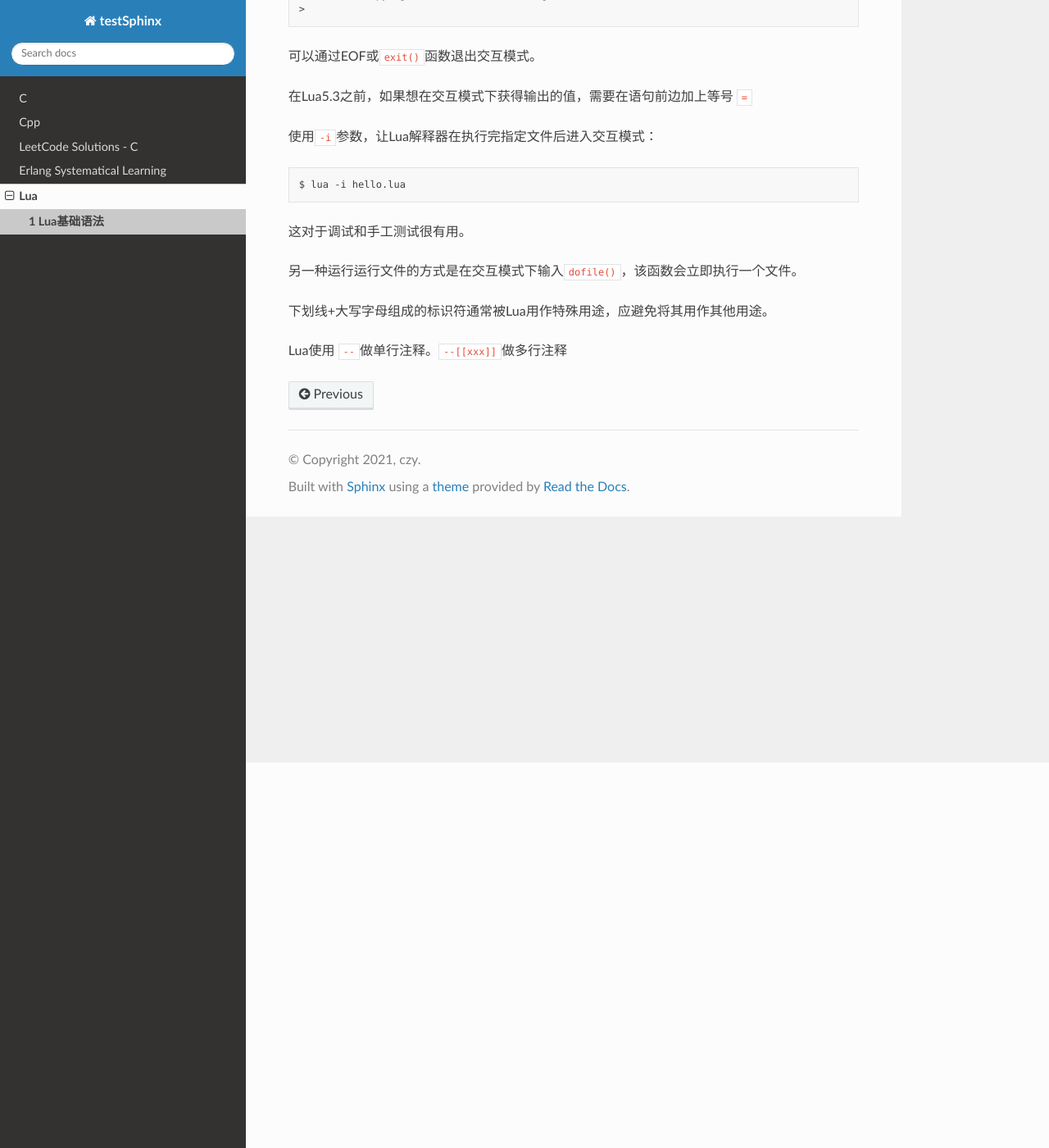
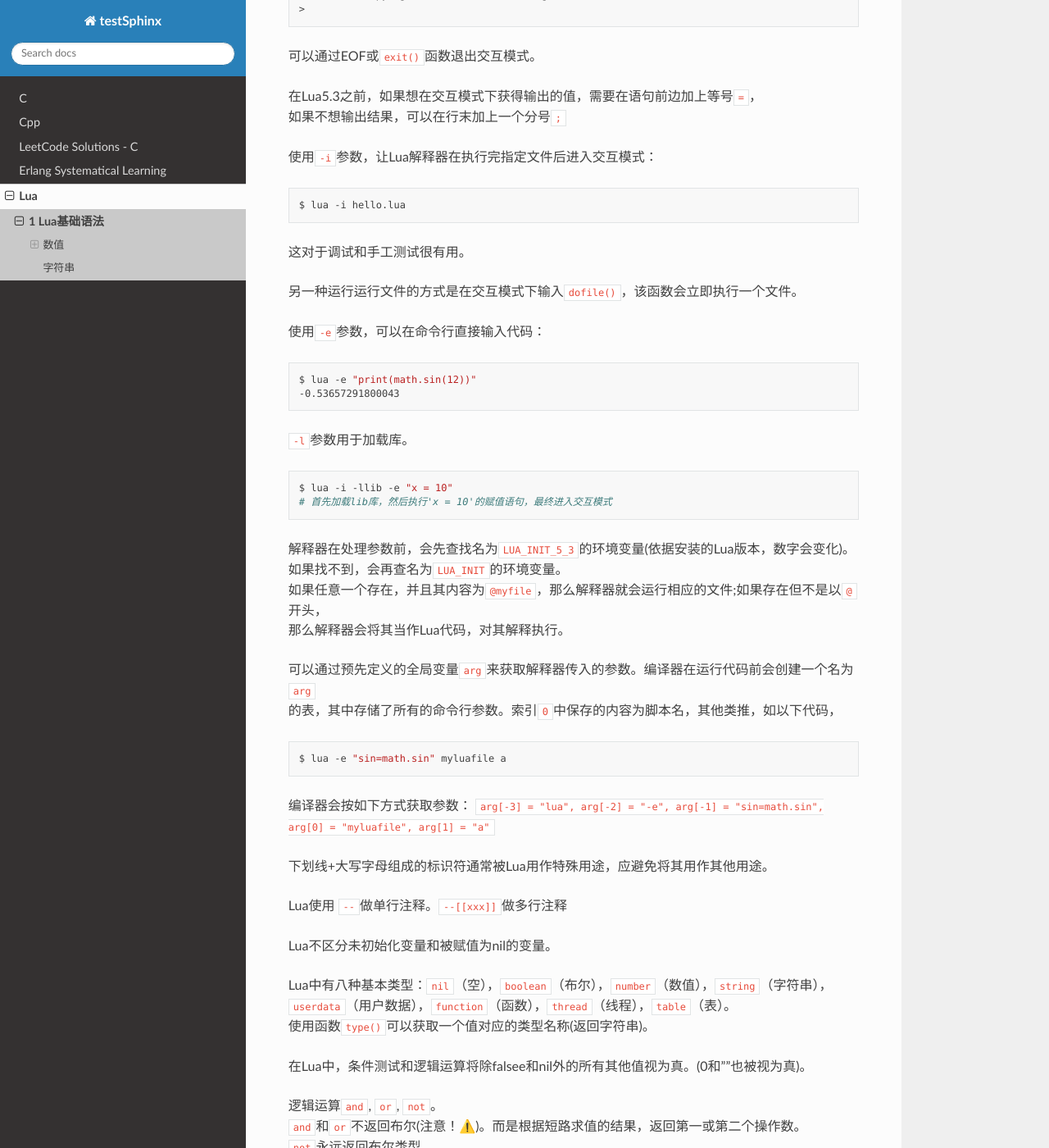
Before and after one commit to windweed/tmpForSphinx, a Sphinx documentation site: the page built from docs/source/Lua/Basic_Grammar.md, in a window 1280 px wide and 1400 px high, scrolled down 470 px. Shown: the whole window at 82% size. Built offline with Sphinx 7.4.7 and the Read the Docs theme 2.0.0, drawn with Linux system fonts in a browser that asks for light colours; pages that are not in the unit, such as notebooks, are missing from menus; some of the changed text lies outside the part shown.

Commit message:
lua number

````diff
--- a/docs/source/Lua/Basic_Grammar.md
+++ b/docs/source/Lua/Basic_Grammar.md
@@ -4,7 +4,6 @@
 ```shell
 $ lua hello.lua
 ```
-
 
 **Chunk**
 我们将Lua语言执行的每一段代码(e.g. 一个文件，交互模式下的一行)称为一个Chunk(程序段)，
@@ -18,7 +17,8 @@
 ```
 可以通过EOF或`exit()`函数退出交互模式。
 
-在Lua5.3之前，如果想在交互模式下获得输出的值，需要在语句前边加上等号 `=`
+在Lua5.3之前，如果想在交互模式下获得输出的值，需要在语句前边加上等号`=`，
+如果不想输出结果，可以在行末加上一个分号`;`
 
 使用`-i`参数，让Lua解释器在执行完指定文件后进入交互模式：
 ```shell
@@ -28,6 +28,134 @@
 
 另一种运行运行文件的方式是在交互模式下输入`dofile()`，该函数会立即执行一个文件。
 
+使用`-e`参数，可以在命令行直接输入代码：
+```shell
+$ lua -e "print(math.sin(12))"
+-0.53657291800043
+```
+
+`-l`参数用于加载库。
+```shell
+$ lua -i -llib -e "x = 10"
+# 首先加载lib库，然后执行'x = 10'的赋值语句，最终进入交互模式
+```
+
+解释器在处理参数前，会先查找名为`LUA_INIT_5_3`的环境变量(依据安装的Lua版本，数字会变化)。
+如果找不到，会再查名为`LUA_INIT`的环境变量。
+如果任意一个存在，并且其内容为`@myfile`，那么解释器就会运行相应的文件;如果存在但不是以`@`开头，
+那么解释器会将其当作Lua代码，对其解释执行。
+
+可以通过预先定义的全局变量`arg`来获取解释器传入的参数。编译器在运行代码前会创建一个名为`arg`
+的表，其中存储了所有的命令行参数。索引`0`中保存的内容为脚本名，其他类推，如以下代码，
+```shell
+$ lua -e "sin=math.sin" myluafile a
+```
+编译器会按如下方式获取参数：
+`arg[-3] = "lua", arg[-2] = "-e", arg[-1] = "sin=math.sin", arg[0] = "myluafile", arg[1] = "a"`
+
 下划线+大写字母组成的标识符通常被Lua用作特殊用途，应避免将其用作其他用途。
 
 Lua使用 `--`做单行注释。`--[[xxx]]`做多行注释
+
+Lua不区分未初始化变量和被赋值为nil的变量。
+
+Lua中有八种基本类型：`nil`（空），`boolean`（布尔），`number`（数值），`string`（字符串），
+`userdata`（用户数据），`function`（函数），`thread`（线程），`table`（表）。
+使用函数`type()`可以获取一个值对应的类型名称(返回字符串)。
+
+在Lua中，条件测试和逻辑运算将除falsee和nil外的所有其他值视为真。(0和""也被视为真)。
+
+逻辑运算`and`, `or`, `not`。
+`and`和`or`不返回布尔(注意！⚠️)。而是根据短路求值的结果，返回第一或第二个操作数。
+`not`永远返回布尔类型。
+
+## 数值
+
+Lua5.2及之前的版本中，所有数值都以双精度浮点格式表示。
+从Lua5.3开始，Lua为数值格式提供了两种选择：被称为`integer`的64位整型和被称为`float`的双精度浮点类型。
+对于资源受限的平台，我们可以将Lua5.3编译为*精简Lua(Small Lua)*模式，该模式使用32位整形和单精度浮点类型。
+除了使用了`LUA_32BITS`宏外，精简Lua和标准Lua的源码是一样的。
+除了数值表示占用的字节大小不一样外，精简Lua和标准Lua完全一致。
+
+### 字面量
+
+```lua
+Lua 5.4.4  Copyright (C) 1994-2022 Lua.org, PUC-Rio
+> 1
+1
+> 0.1
+0.1
+> 1.23e-3
+0.00123
+> 0.3e12
+300000000000.0
+> 5E+20
+5e+20
+> 0xff
+255
+-- 整数和浮点数是相等的：
+> 1 == 1.0
+true
+-- 需要区分整形和浮点型时，使用math.type:
+> math.type(3)
+integer
+> math.type(3.0)
+float
+-- 十六进制浮点数：p/P作为指数标志。Lua5.2开始支持。
+> 0x0.2
+0.125
+> 0x1p-1
+0.5
+> 0xa.bp2
+42.75
+-- 通过%a格式化：
+> string.format("%a", 419)
+0x1.a3p+8
+>
+```
+
+### 算术操作
+
+由于各版本Lua都不同，因此推荐直接使用解释器试下。
+
+Lua5.3新运算符：`//` 整除。
+
+实数取模技巧：
+```lua
+> x = math.pi
+> x - x%0.01 -- 保留两位小数
+3.14
+> x - x%0.001 -- 保留三位小数
+3.141
+>
+```
+
+幂运算符 `^`: `x^0.5`取平方根
+
+关系运算符(`< > >= <= == ~=`)。结果都是Boolean类型。
+
+数学库`math`提供了三个取整函数：
+* floor : 向负无穷取整
+* ceil : 向正无穷取整
+* modf : 向0取整。同时返回小数部分作为第二个结果
+
+可使用`math.maxinteger`, `math.mininteger`获取整型的最大/最小值
+```lua
+> math.maxinteger
+9223372036854775807
+> math.mininteger
+-9223372036854775808
+>
+```
+
+### 随机数
+
+函数`math.random`用于生成伪随机数，共有三种调用方式：
+* 不带参数调用：返回一个在`[0, 1)`范围内的实数。
+* 带有一个整形值`n`： 返回一个在`[1, n]`范围内的整数。
+* 带两个整数`l`和`u`调用：返回`[l, u]`范围内的整数。
+
+函数`math.randomseed`用于设置伪随机数发生器的种子。参数为一个数值。
+程序启动时，系统固定使用`1`为种子来初始化发生器。
+
+## 字符串
````
